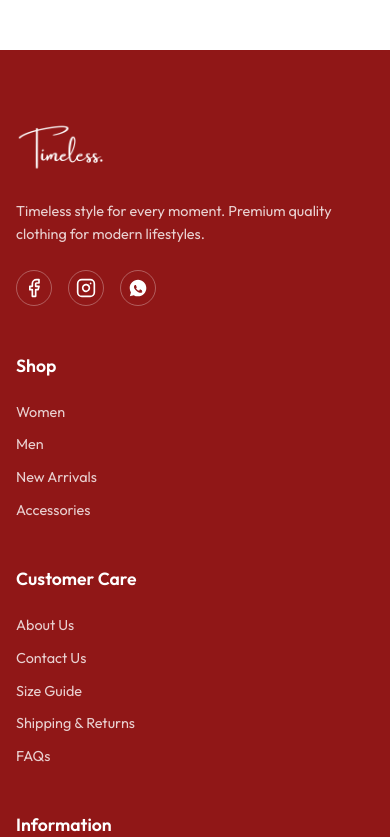
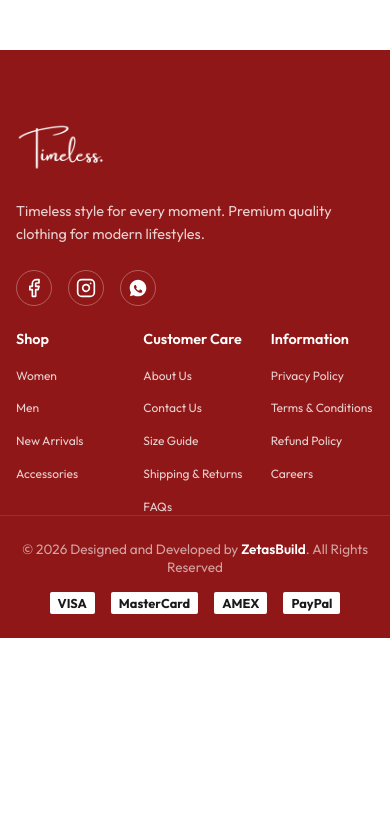
Before and after one commit to zetasbuild1/timeless-closet, a Next.js app: page / in a window 390 px wide. Shown: the part 4447-5284 px from the top of the page. After the commit the page ends 5085 px from the top, so only its background shows below. Built offline with nearby package versions, Linux system fonts and the light colour scheme.

Commit message:
style: update footer grid layout to three columns and adjust typography for small screens

```diff
--- a/src/components/Footer.module.css
+++ b/src/components/Footer.module.css
@@ -123,11 +123,25 @@
 
 @media (max-width: 640px) {
   .grid {
-    grid-template-columns: 1fr;
+    grid-template-columns: repeat(3, 1fr);
+    gap: 1.5rem;
   }
-  .brandCol, .linksCol {
+  .brandCol {
+    grid-column: span 3;
+  }
+  .linksCol {
     grid-column: span 1;
   }
+
+  /* Make text slightly smaller to fit 3 columns on small screens */
+  .linksCol h3 {
+    font-size: 0.9rem;
+    margin-bottom: 1rem;
+  }
+  .linksCol ul a {
+    font-size: 0.75rem;
+  }
+
   .bottomContainer {
     flex-direction: column;
     gap: 1rem;
```
